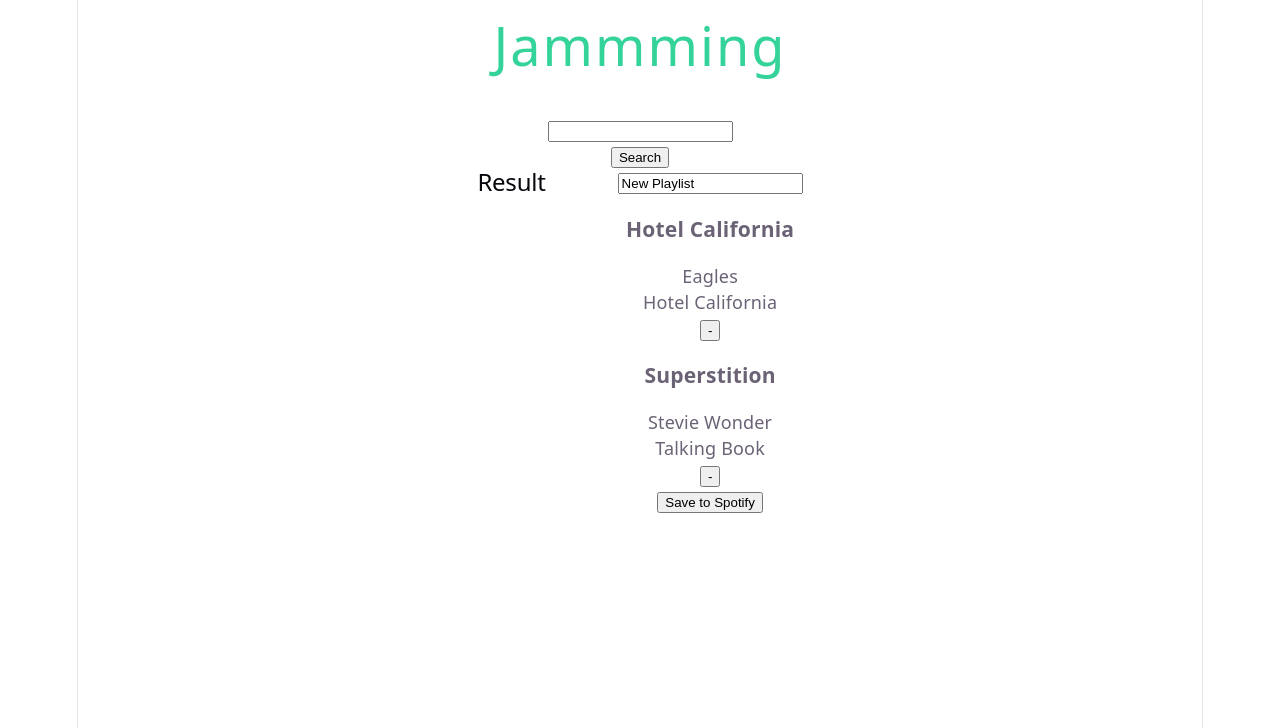
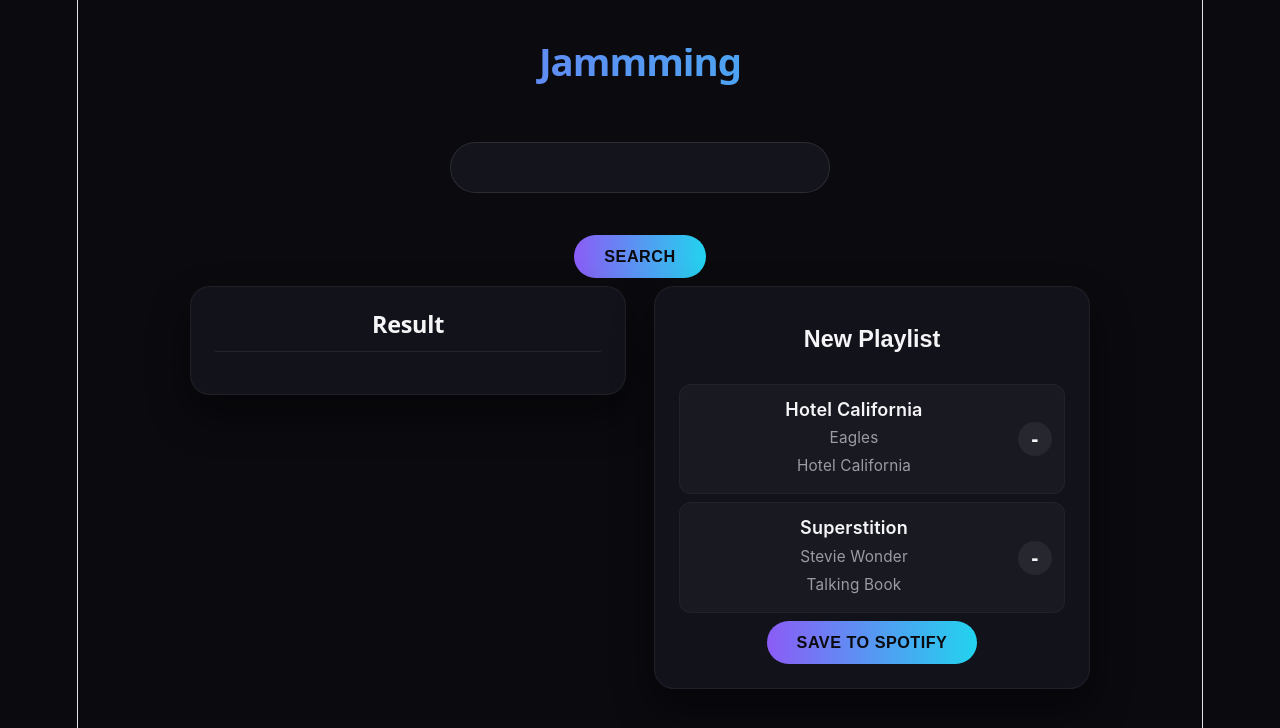
Before and after one commit to Hadinull/project-CODE-13_Playlist-App, a React (Vite) app: page / in a window 1280 px wide. Shown: the top 728 px of the page. Built offline with nearby package versions, Linux system fonts and the light colour scheme.

Commit message:
added style css

```diff
--- a/src/App.css
+++ b/src/App.css
@@ -1,12 +1,208 @@
+* {
+  box-sizing: border-box;
+}
+
+body {
+  margin: 0;
+  padding: 0;
+  min-height: 100vh;
+  font-family: -apple-system, BlinkMacSystemFont, "Segoe UI", Inter, Roboto, sans-serif;
+  background: #0a0a0f;
+  color: #f5f5f7;
+  display: flex;
+  flex-direction: column;
+  align-items: center;
+}
+
+h1 {
+  letter-spacing: -1px;
+  text-align: center;
+  background: linear-gradient(90deg, #8b5cf6, #22d3ee);
+  -webkit-background-clip: text;
+  background-clip: text;
+  color: transparent;
+
+  margin: 48px 0 28px;
+  font-size: clamp(1.6rem, 3vw, 2.2rem);
+  font-weight: 700;
+  letter-spacing: -1px;
+  text-align: center;
+  height: 40px;
+}
+
+
+h2 {
+  margin: 0 0 18px;
+  padding-bottom: 12px;
+  font-size: 1.3rem;
+  font-weight: 700;
+  color: #f5f5f7;
+  border-bottom: 1px solid rgba(255, 255, 255, 0.08);
+}
+
+label {
+  display: none;
+}
+
+input[type="text"] {
+  width: 100%;
+  max-width: 380px;
+  display: block;
+  margin: 0 auto 16px;
+  padding: 14px 22px;
+  font-size: 1rem;
+  border-radius: 999px;
+  border: 1px solid rgba(255, 255, 255, 0.1);
+  background: #14141c;
+  color: #f5f5f7;
+  outline: none;
+  transition: border-color 0.2s ease, box-shadow 0.2s ease;
+}
+
+input[type="text"]::placeholder {
+  color: #6b6b76;
+}
+
+input[type="text"]:focus {
+  border-color: #8b5cf6;
+  box-shadow: 0 0 0 4px rgba(139, 92, 246, 0.15);
+}
+
+#custom-paly-list {
+  max-width: 100%;
+  font-size: 1.3rem;
+  font-weight: 700;
+  text-align: center;
+  background: transparent;
+  border: 1px solid transparent;
+}
+
+#custom-paly-list:focus {
+  background: #14141c;
+  border-color: #22d3ee;
+  box-shadow: 0 0 0 4px rgba(34, 211, 238, 0.15);
+}
+
+button {
+  cursor: pointer;
+  border: none;
+  border-radius: 999px;
+  padding: 12px 30px;
+  font-size: 0.9rem;
+  font-weight: 700;
+  letter-spacing: 0.5px;
+  text-transform: uppercase;
+  color: #0a0a0f;
+  background: linear-gradient(90deg, #8b5cf6, #22d3ee);
+  display: block;
+  margin: 0 auto;
+  transition: transform 0.15s ease, box-shadow 0.15s ease;
+}
+
+button:hover {
+  transform: translateY(-2px);
+  box-shadow: 0 8px 24px rgba(139, 92, 246, 0.35);
+}
+
+button:active {
+  transform: translateY(0);
+}
 
 .App-playlist {
   display: flex;
+  align-items: flex-start;
+  gap: 28px;
+  width: min(92vw, 900px);
+  margin: 8px auto 60px;
+}
+
+.App-playlist > div {
+  flex: 1;
+  min-width: 0;
+  background: #12121a;
+  border: 1px solid rgba(255, 255, 255, 0.06);
+  border-radius: 20px;
+  padding: 24px;
+  box-shadow: 0 20px 40px rgba(0, 0, 0, 0.4);
+}
+
+h3 {
+  margin: 0 0 2px;
+  font-size: 1rem;
+  font-weight: 600;
+}
+
+p {
+  margin: 0 0 2px;
+  font-size: 0.85rem;
+  color: #9b9ba5;
+}
+
+.App-playlist > div > div > div {
+  position: relative;
+  padding: 12px 52px 12px 16px;
+  margin-bottom: 8px;
+  background: #191922;
+  border: 1px solid rgba(255, 255, 255, 0.04);
+  border-radius: 12px;
+  transition: background 0.15s ease, border-color 0.15s ease;
+}
+
+.App-playlist > div > div > div:hover {
+  background: #20202c;
+  border-color: rgba(255, 255, 255, 0.1);
+}
+
+.App-playlist > div > div > div button {
+  position: absolute;
+  right: 12px;
+  top: 50%;
+  transform: translateY(-50%);
+  width: 34px;
+  height: 34px;
+  padding: 0;
+  display: flex;
+  align-items: center;
   justify-content: center;
-  gap: 4rem;
+  font-size: 1.2rem;
+  background: rgba(255, 255, 255, 0.06);
+  color: #f5f5f7;
 }
-h1 {
-  text-align: center;
-  font-size: 3rem;
-  letter-spacing: 2px;
-  color: #34d399;
+
+.App-playlist > div > div > div button:hover {
+  background: linear-gradient(90deg, #8b5cf6, #22d3ee);
+  color: #0a0a0f;
+  transform: translateY(-50%) scale(1.08);
+  box-shadow: none;
 }
+
+::-webkit-scrollbar {
+  width: 8px;
+}
+
+::-webkit-scrollbar-track {
+  background: transparent;
+}
+
+::-webkit-scrollbar-thumb {
+  background: #2a2a36;
+  border-radius: 4px;
+}
+
+@media (max-width: 720px) {
+  .App-playlist {
+    flex-direction: column;
+    width: min(92vw, 480px);
+  }
+}
+
+@media (max-width: 420px) {
+  h1 {
+    font-size: 2rem;
+  }
+
+  button {
+    padding: 10px 22px;
+    font-size: 0.8rem;
+  }
+}
--- a/src/Spotify.js
+++ b/src/Spotify.js
@@ -20,7 +20,7 @@ const Spotify = {
         return [];
       }
 
-      return result.data.map((track) => ({
+      return result.data.slice(0, 5).map((track) => ({
         id: track.id,
         name: track.title,
         artist: track.artist.name,
```
